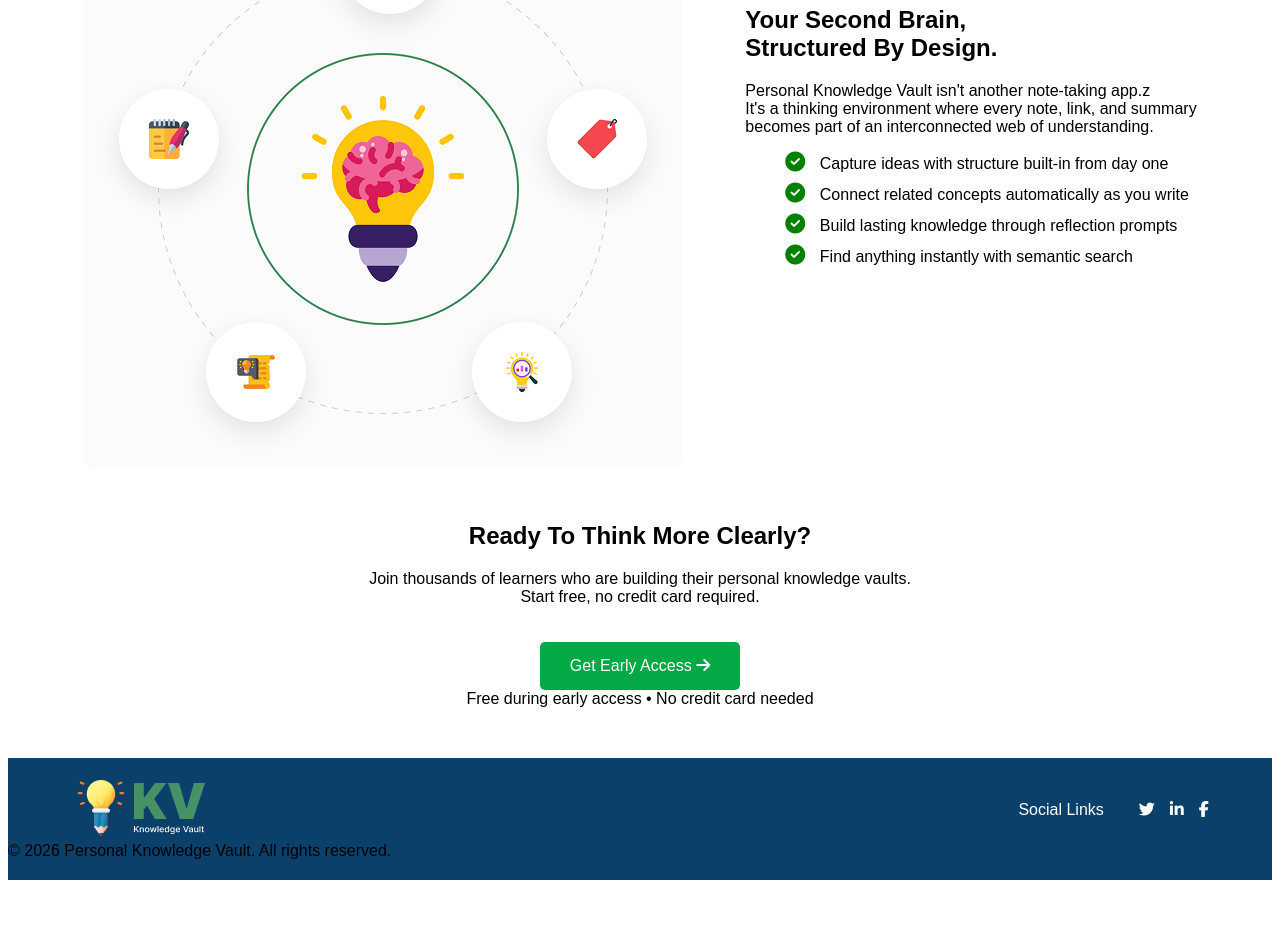
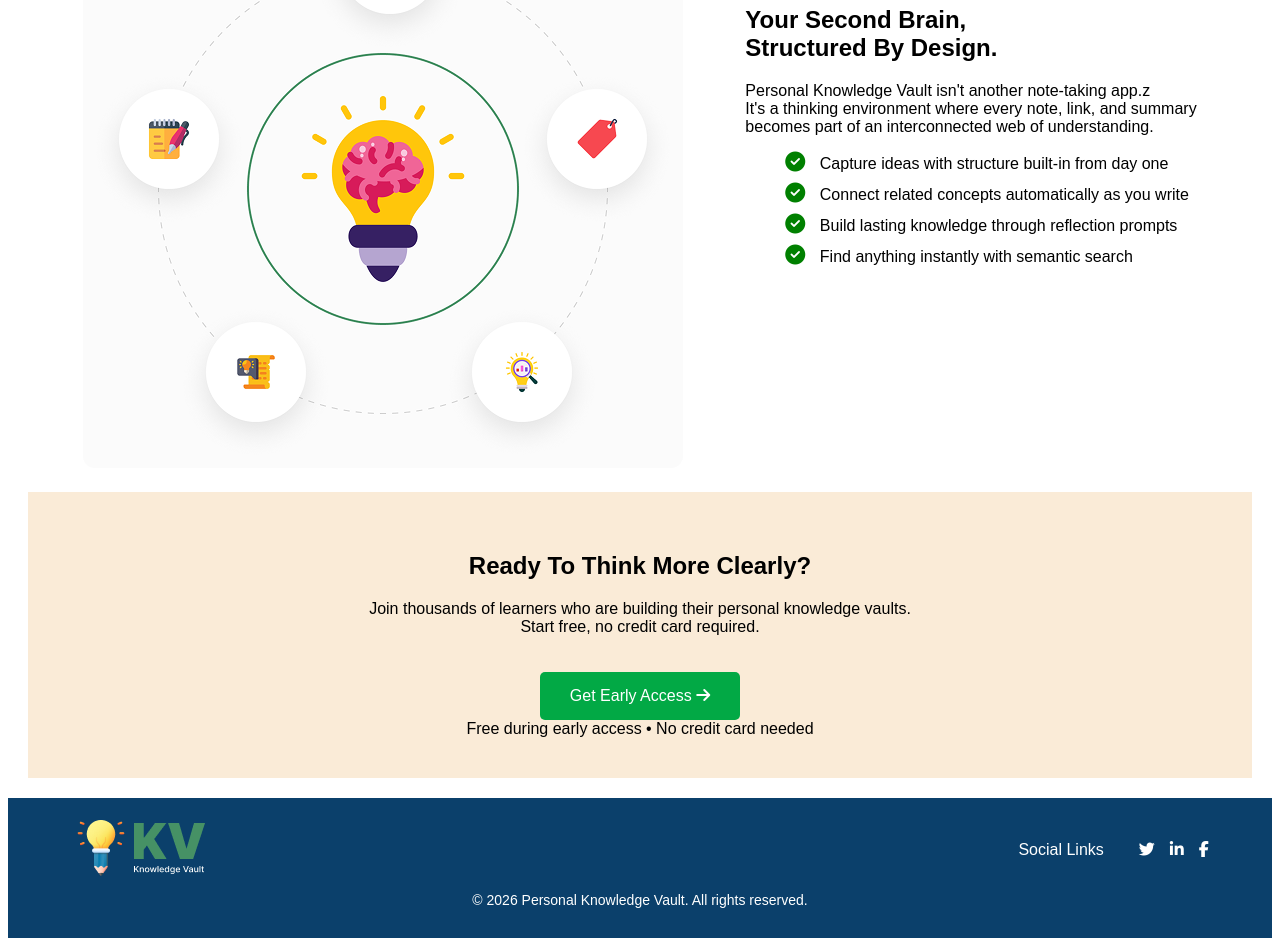
Before and after one commit to SadatPro/PH-Assaignment1, a plain HTML site: page index.html in a window 1280 px wide. Shown: the part 1298-2244 px from the top of the page. Before the commit the page ends 2186 px from the top, so only its background shows below. Drawn offline with Linux system fonts and the light colour scheme.

Commit message:
bottom section compleate

```diff
--- a/css/styles.css
+++ b/css/styles.css
@@ -176,6 +176,9 @@
     text-align: center;
     margin-top: 50px;
     margin-bottom: 50px;
+    background-color: antiquewhite;
+    padding: 40px 20px;
+    margin: 20px ;
 }
 
 .bottom-container .container .btn-green {
@@ -215,3 +218,11 @@
     color: white;
     margin: 0;
 }
+
+footer .container .copyright {
+    text-align: center;
+    color: white;
+    margin-top: 10px;
+    margin-bottom: 10px;
+    font-size: 14px;
+}
```
